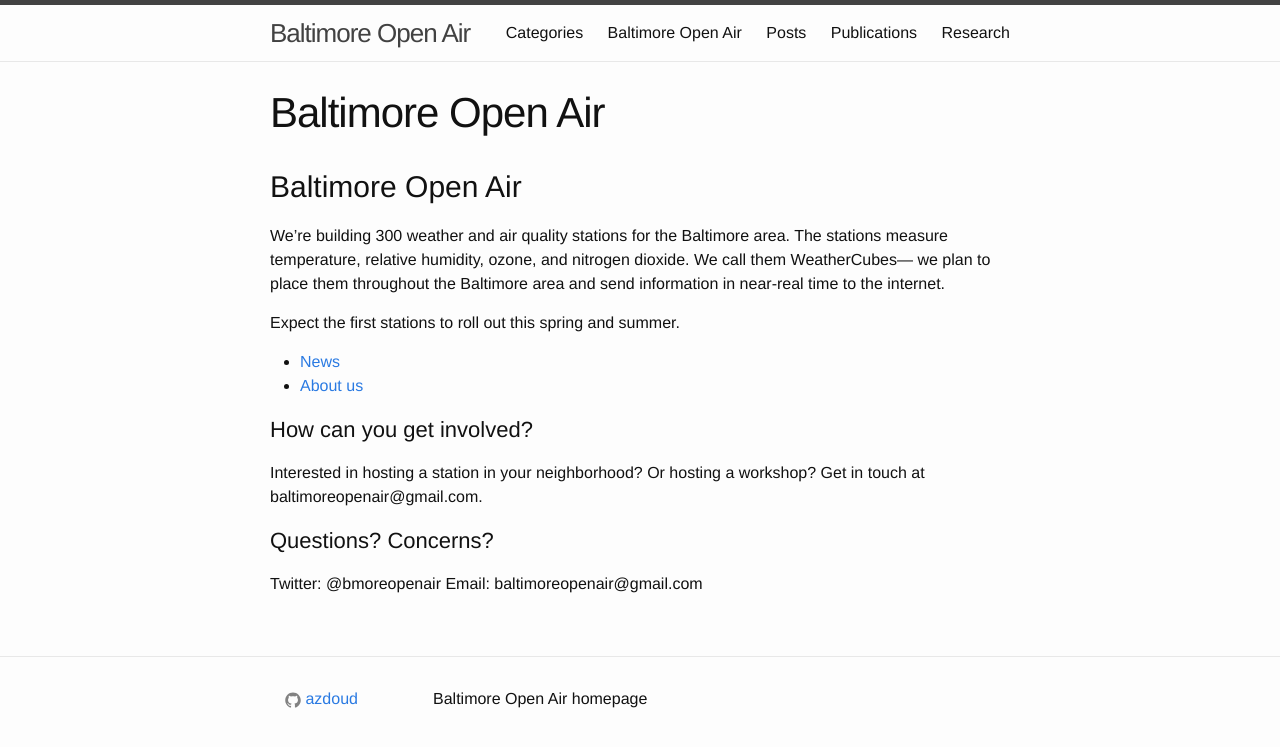
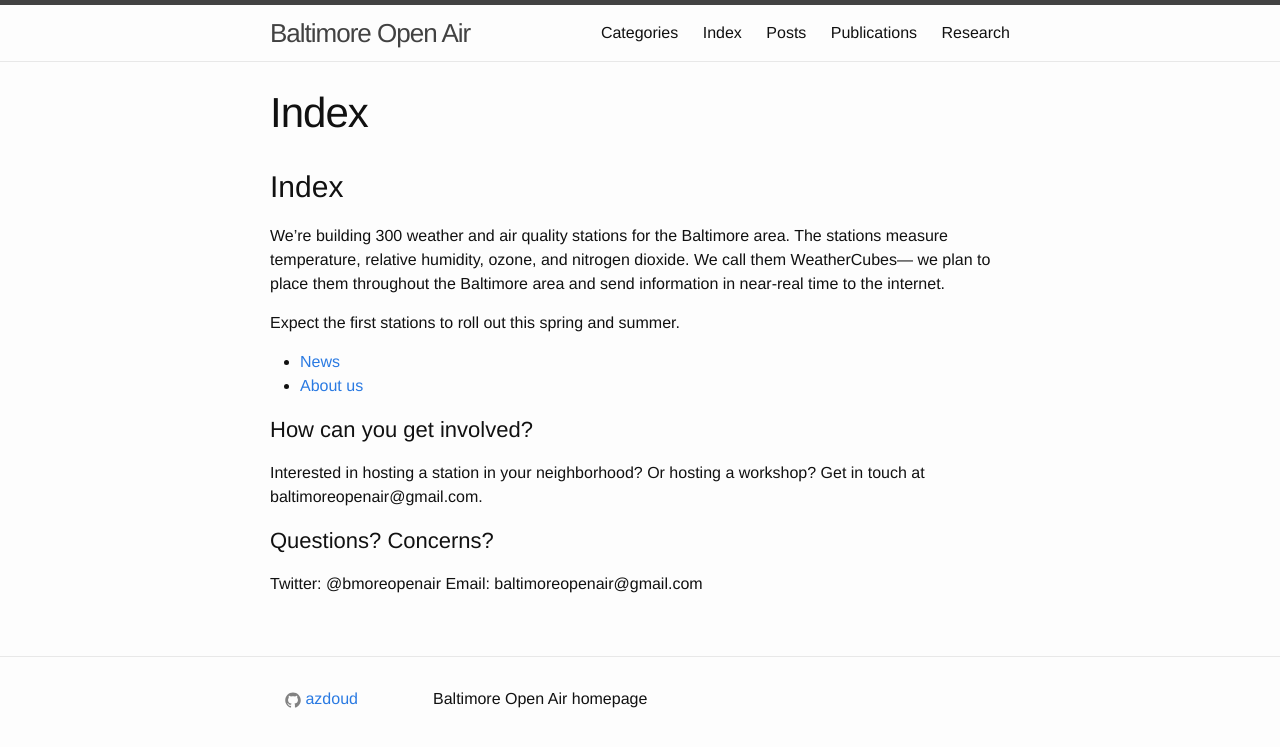
Before and after one commit to BaltimoreOpenAir/222.github.io, a Jekyll site: the page built from index.md, in a window 1280 px wide. Shown: the top 747 px of the page. Built offline with Jekyll 4.4.1, drawn with Linux system fonts in a browser that asks for light colours; our own code applies the rules of GitHub Pages for plain Markdown files.

Commit message:
Update index.md

```diff
--- a/index.md
+++ b/index.md
@@ -3,7 +3,7 @@ layout: page
 permalink: /index
 ---
 
-# Baltimore Open Air
+# Index
 
 We're building 300 weather and air quality stations for the Baltimore area.
 The stations measure temperature, relative humidity, ozone, and nitrogen dioxide.
```
